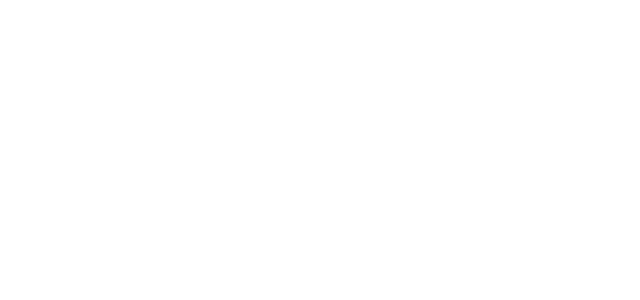
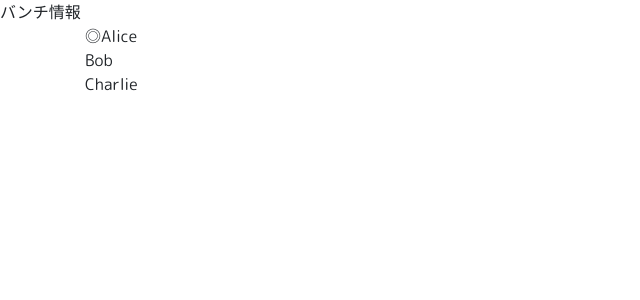
Before and after one commit to fmstiara/sparkjoy-front, a React (Create React App) app: page /bunch in a window 1280 px wide. Shown: the top 300 px of the page, without its empty margins (0-640 px from the left). Built offline with nearby package versions, Linux system fonts and the light colour scheme.

Commit message:
add: bunch page

```diff
--- a/src/App.js
+++ b/src/App.js
@@ -5,6 +5,7 @@
 import CameraPage from './components/pages/CameraPage';
 import FilePage from './components/pages/FilePage';
 import RecordPage from './components/pages/RecordPage';
+import BunchPage from './components/pages/BunchPage';
 
 class App extends Component {
   render() {
@@ -15,6 +16,7 @@
           <Route exact path='/camera' component={CameraPage}/>
           <Route exact path='/file' component={FilePage}/>
           <Route exact path='/record' component={RecordPage}/>
+          <Route exact path='/bunch' component={BunchPage}/>
         </Router>
       </div>
     );
--- /dev/null
+++ b/src/components/pages/BunchPage.js
@@ -0,0 +1,52 @@
+import React from 'react'
+import '../../styles/bunch.css'
+class BunchPage extends React.Component {
+  constructor(props){
+    super(props)
+    this.state = {
+        leader_id: 1,
+        users: [
+            {
+                id: 1,
+                name: "Alice",
+                product_team_name: "unipos",
+                score_sum: 5
+            },
+            {
+                id: 2,
+                name: "Bob",
+                product_team_name: "unipos",
+                score_sum: 10
+            },
+            {
+                id: 3,
+                name: "Charlie",
+                product_team_name: "dAd",
+                score_sum: 10
+            }
+        ]
+}
+  }
+  render(){
+    return(
+      <div id="bunch-container">
+        <div id="bunch-header">
+          バンチ情報
+        </div>
+        <div className="container">
+            <div className="user-list">
+                {this.state.users.map(v => {
+                    if (v.id === this.state.leader_id) {
+                        return <div id={v.id}>◎{v.name}</div>
+                    }
+                    return <div id={v.id}>{v.name}</div>
+                })}
+            </div>
+        </div>
+      </div>
+    )
+  }
+}
+
+
+export default BunchPage;
```
Also changed, not shown: src/styles/bunch.css (added), 1 other file (tests, documents, lock files or other folders).
